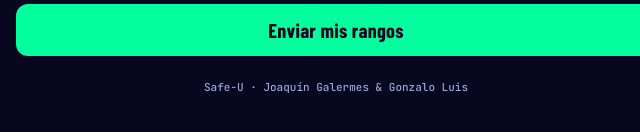
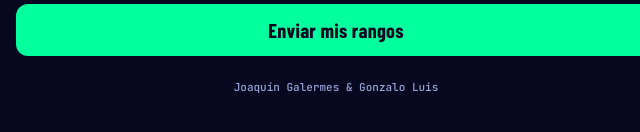
Before and after one commit to JoacoGalermes/eko, a plain HTML site: page index.html in a window 1280 px wide. Shown: the part 2308-2440 px from the top of the page, 304-944 px from the left. Drawn offline with nearby package versions, Linux system fonts and the light colour scheme.

Commit message:
Pie sin Safe-U

```diff
--- a/index.html
+++ b/index.html
@@ -102,7 +102,7 @@
 
   <form id="f" novalidate></form>
 
-  <footer>Safe-U · Joaquín Galermes &amp; Gonzalo Luis</footer>
+  <footer>Joaquín Galermes &amp; Gonzalo Luis</footer>
 </div>
 
 <script>
```
